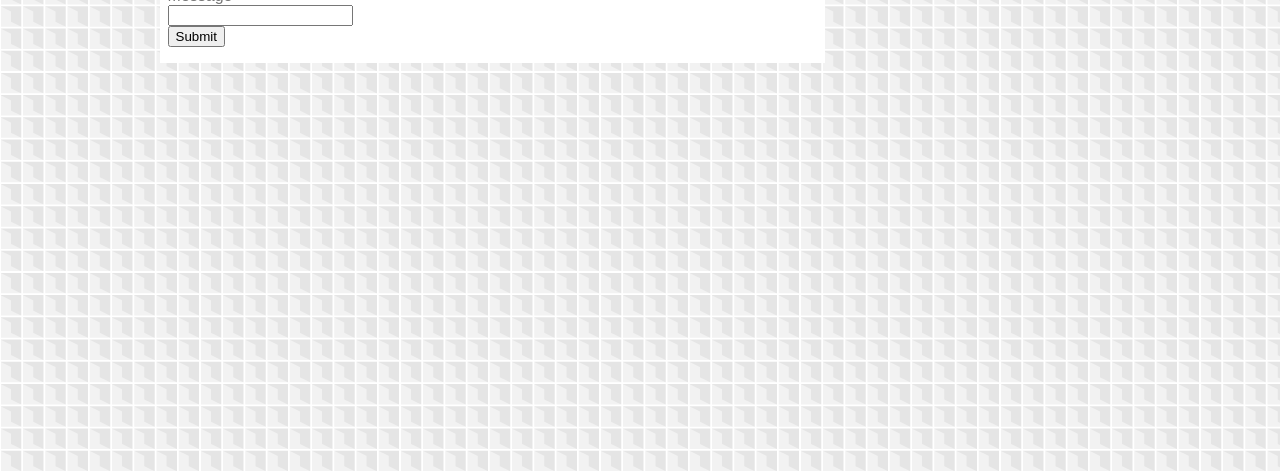
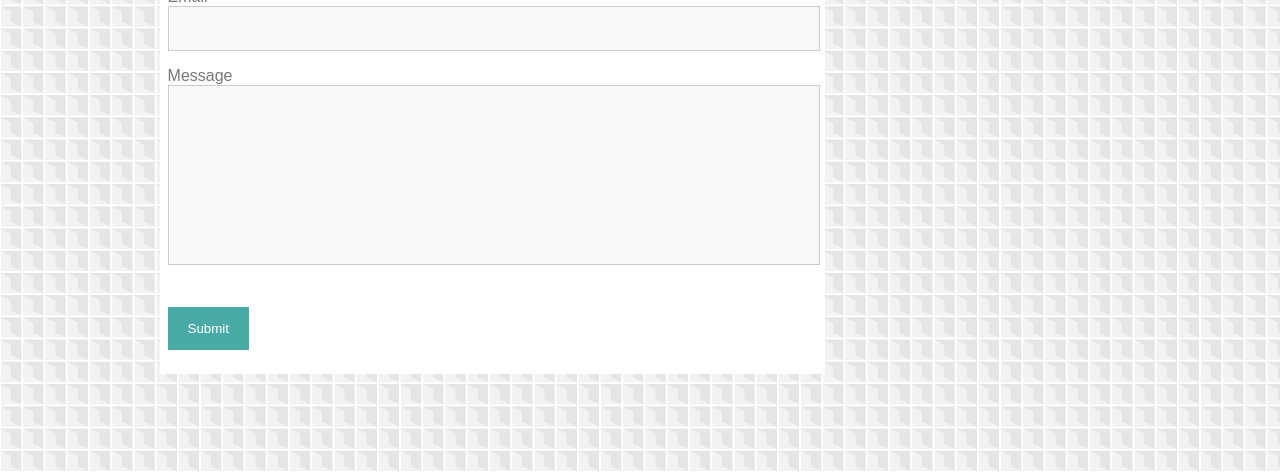
Before and after one commit to britaramsay/Basic-Portfolio, a plain HTML site: page contact.html in a window 1280 px wide. Shown: the part 328-800 px from the top of the page. Drawn offline with Linux system fonts and the light colour scheme.

```diff
--- a/assets/css/style.css
+++ b/assets/css/style.css
@@ -21,7 +21,6 @@
      align-self: center;
      align-items: center;
      background-color: #ffffff;
-     /* border-bottom: 2px inset #cccccc; */
      border-width: 4px;
      margin: 0 auto;
  }
@@ -31,8 +30,6 @@
      float: left;
      padding: 0cm .2cm 0cm .2cm;
      background-color: #ffffff;
-     /* border-style: solid;
-     border-color: green; */
      border-width: 4px;
  }
 
@@ -41,9 +38,6 @@
      float: right;
      padding: 0cm .2cm 0cm .2cm;
      background-color: #ffffff;
-     /* border-style: solid;
-     border-color: blue;
-     border-width: 4px; */
  }
 
  hr {
@@ -82,6 +76,29 @@
     width: 270px;
     height: 100px;
     float: right;
-    /* padding: .1cm .1cm .1cm .1cm; */
     border-width: 4px;
  }
+
+ input[type=submit] {
+    background-color: #4aaaa5;
+    color: white;
+    padding: 14px 20px;
+    margin: 8px 0;
+    border: none;
+    cursor: pointer;
+}
+
+input[type=submit]:hover {
+    background-color: #367c79;
+}
+
+input[type=text] {
+    width: 100%;
+    padding: 14px 0px;
+    background-color: #f8f8f8;
+    border: 1px solid #cccccc;
+}
+
+.message {
+    height: 150px;
+}
--- a/contact.html
+++ b/contact.html
@@ -35,9 +35,9 @@
 
                     <form><p>
 
-                        Name <br><input type="text" name="name"><br>
-                        Email <br><input type="text" name="email"><br>
-                        Message <br><input type="text" name="message"><br>
+                        <p>Name <br><input type="text" name="name"></p>
+                        <p>Email <br><input type="text" name="email"></p>
+                        <p>Message <br><input type="text" name="message" class="message"></p><br>
                         <input type="submit" value="Submit">
 
                     </form></p>
@@ -46,9 +46,9 @@
             <div class="sidebar">
                 <h2 align="center">Connect with Me</h2><hr>
 
-                    <a href="#"><img src="assets/images/github.png" width="80px;"></a>
+                    <a href="https://github.com/britaramsay"><img src="assets/images/github.png" width="80px;"></a>
                     <a href="#"><img src="assets/images/linkedin.png" width="75px;"></a>
-                    <a href="#"><img src="assets/images/stackoverflow.png" width="80px;"></a>
+                    <a href="https://stackexchange.com/users/12480387/britaramsay"><img src="assets/images/stackoverflow.png" width="80px;"></a>
 
             </div>
         </div>
```
Also changed, not shown: index.html (+3 -3 lines), portfolio.html (+2 -2 lines).
